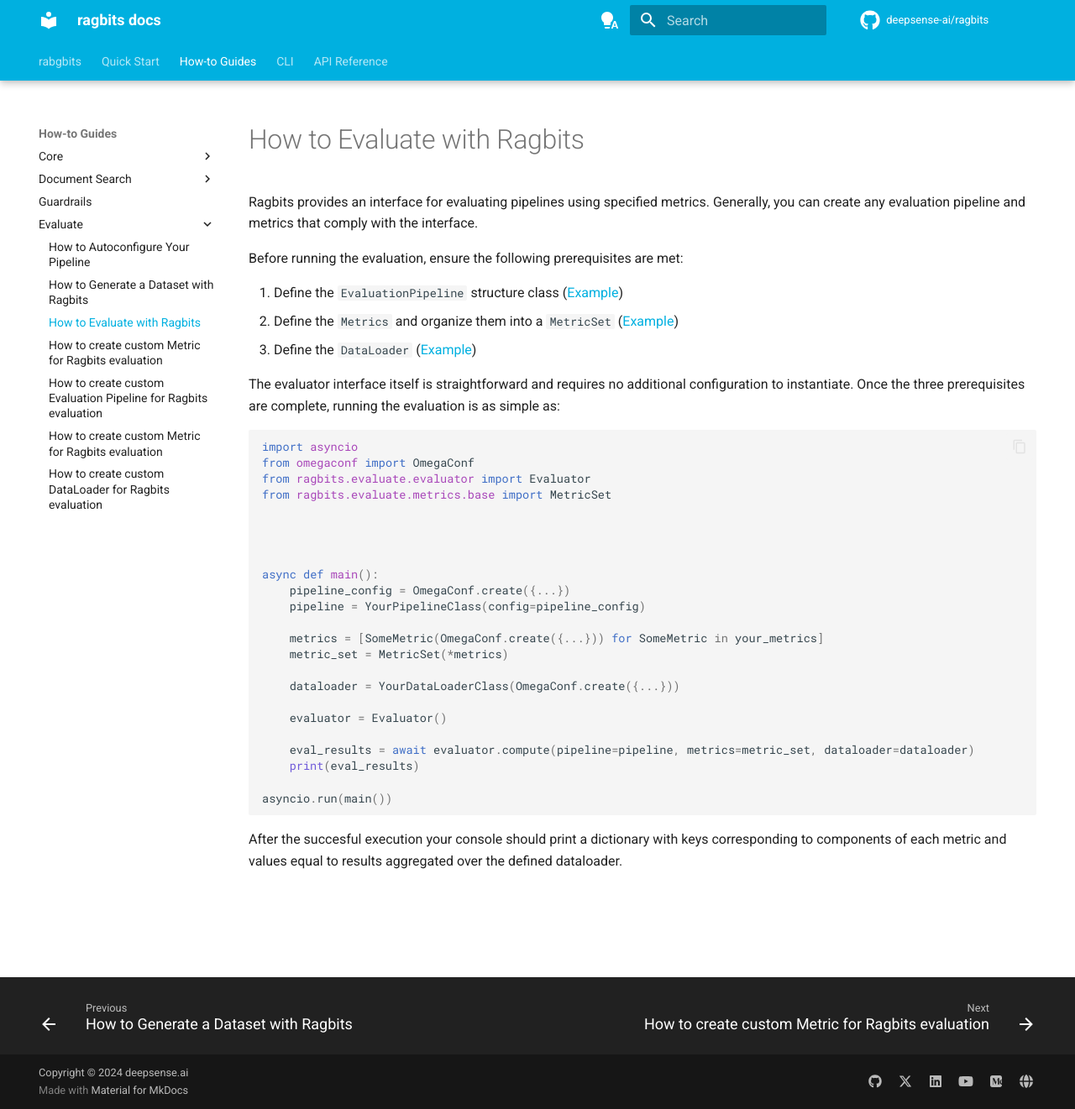
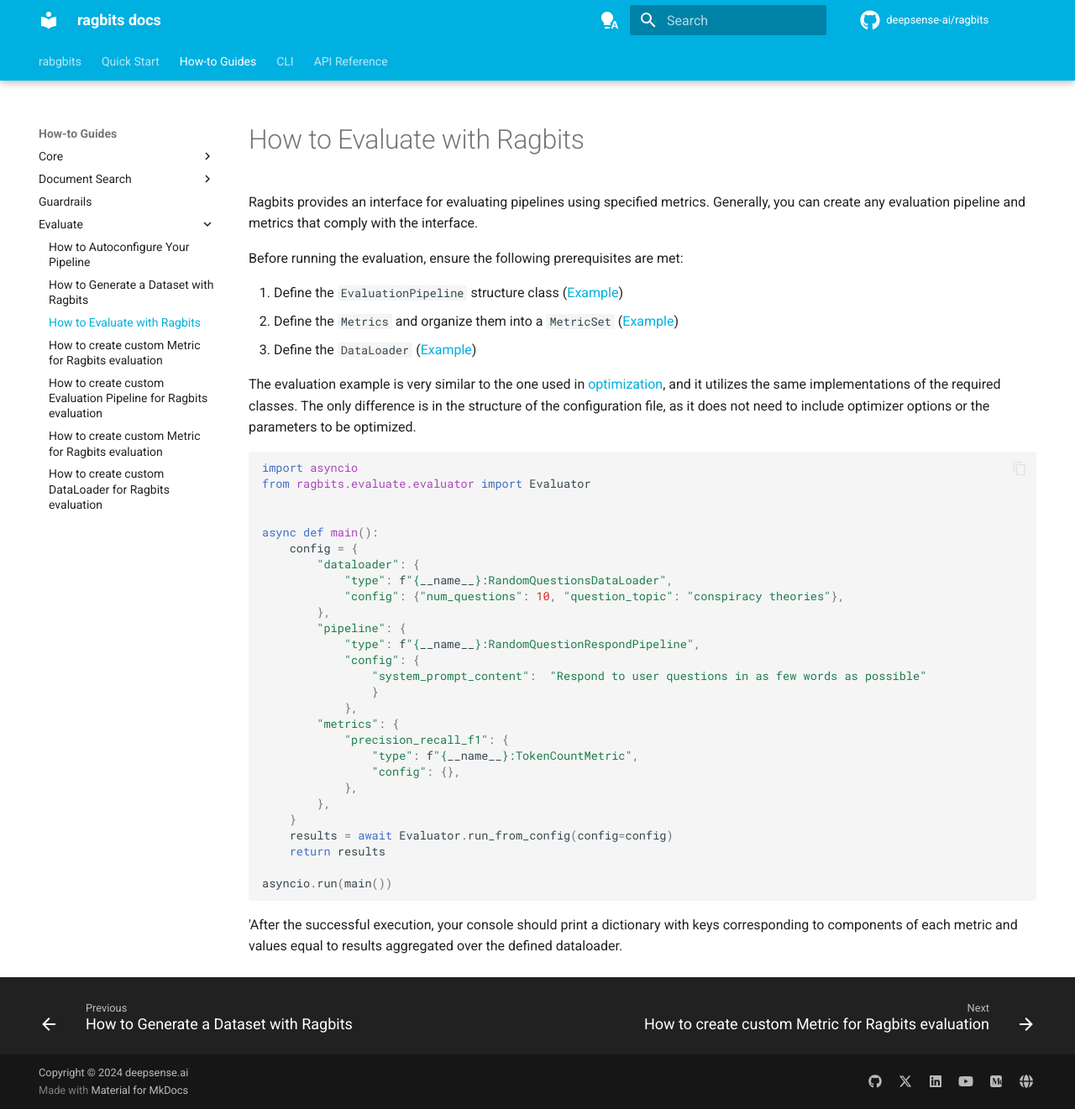
Before and after one commit to deepsense-ai/ragbits, an MkDocs documentation site: the page built from docs/how-to/evaluate/evaluate.md, in a window 1280 px wide and 1321 px high. Shown: the whole window at 84% size. Built offline with MkDocs 1.6.1 and Material for MkDocs 9.7.7, drawn with Linux system fonts in a browser that asks for light colours; comment, search, counter and statistics services are not loaded.

````diff
--- a/docs/how-to/evaluate/evaluate.md
+++ b/docs/how-to/evaluate/evaluate.md
@@ -5,37 +5,40 @@ Ragbits provides an interface for evaluating pipelines using specified metrics.
 Before running the evaluation, ensure the following prerequisites are met:
 
 1. Define the `EvaluationPipeline` structure class ([Example](optimize.md#define-the-optimized-pipeline-structure))
-2. Define the `Metrics` and organize them into a `MetricSet` ([Example](optimize.md#define-the-metrics-and-run-the-experiment))
+2. Define the `Metrics` and organize them into a `MetricSet` ([Example](optimize.md#define-the-metrics))
 3. Define the `DataLoader` ([Example](optimize.md#define-the-data-loader))
 
-The evaluator interface itself is straightforward and requires no additional configuration to instantiate. Once the three prerequisites are complete, running the evaluation is as simple as:
-
+The evaluation example is very similar to the one used in [optimization](optimize.md), and it utilizes the same implementations of the required classes.
+The only difference is in the structure of the configuration file, as it does not need to include optimizer options or the parameters to be optimized.
 
 ```python
 import asyncio
-from omegaconf import OmegaConf
 from ragbits.evaluate.evaluator import Evaluator
-from ragbits.evaluate.metrics.base import MetricSet
-
-
 
 
 async def main():
-    pipeline_config = OmegaConf.create({...})
-    pipeline = YourPipelineClass(config=pipeline_config)
-
-    metrics = [SomeMetric(OmegaConf.create({...})) for SomeMetric in your_metrics]
-    metric_set = MetricSet(*metrics)
-
-    dataloader = YourDataLoaderClass(OmegaConf.create({...}))
-
-    evaluator = Evaluator()
-
-    eval_results = await evaluator.compute(pipeline=pipeline, metrics=metric_set, dataloader=dataloader)
-    print(eval_results)
+    config = {
+        "dataloader": {
+            "type": f"{__name__}:RandomQuestionsDataLoader",
+            "config": {"num_questions": 10, "question_topic": "conspiracy theories"},
+        },
+        "pipeline": {
+            "type": f"{__name__}:RandomQuestionRespondPipeline",
+            "config": {
+                "system_prompt_content":  "Respond to user questions in as few words as possible"
+                }
+            },
+        "metrics": {
+            "precision_recall_f1": {
+                "type": f"{__name__}:TokenCountMetric",
+                "config": {},
+            },
+        },
+    }
+    results = await Evaluator.run_from_config(config=config)
+    return results
 
 asyncio.run(main())
 ```
-
-After the succesful execution your console should print a dictionary with keys corresponding to components of each metric and values
+'After the successful execution, your console should print a dictionary with keys corresponding to components of each metric and values
 equal to results aggregated over the defined dataloader.
````
Also changed, not shown: docs/how-to/evaluate/custom_metric.md (+1 -1 lines), docs/how-to/evaluate/optimize.md (+46 -37 lines).
